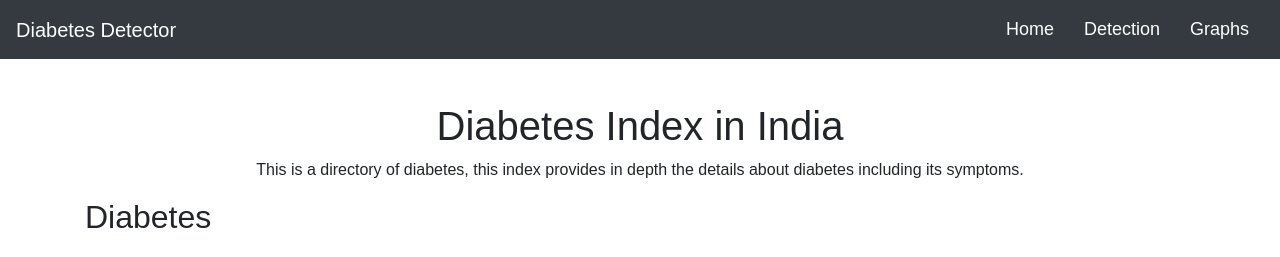
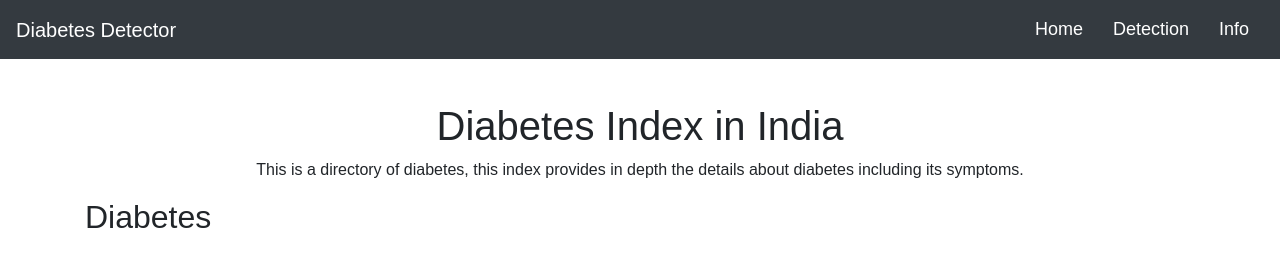
Before and after one commit to Vic710/Diabetes-Prediction-TechRush, a Flask app: page /info in a window 1280 px wide. Shown: the top 257 px of the page. Run offline with Flask 3, Linux system fonts and the light colour scheme; parts of the project's set-up code (start-up, migrations or seed data) failed here and were passed over; some libraries are stand-ins or nearby versions.

Commit message:
Update info.html

```diff
--- a/templates/info.html
+++ b/templates/info.html
@@ -78,7 +78,7 @@
                     <a class="nav-link" href="{{ url_for('detection') }}">Detection</a>
                 </li>
                 <li class="nav-item">
-                    <a class="nav-link" href="{{ url_for('info') }}">Graphs</a>
+                    <a class="nav-link" href="{{ url_for('info') }}">Info</a>
                 </li>
             </ul>
         </div>
```
